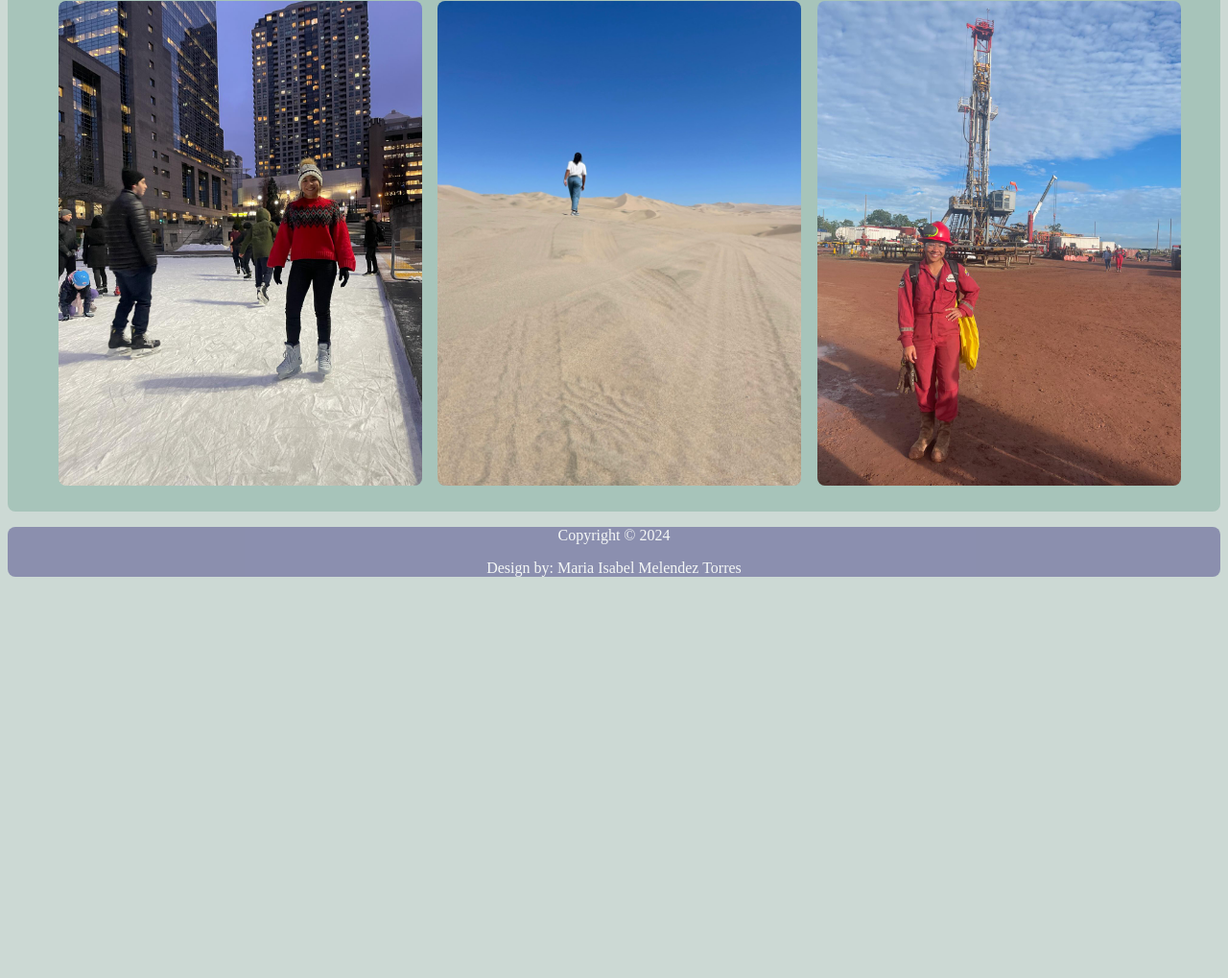
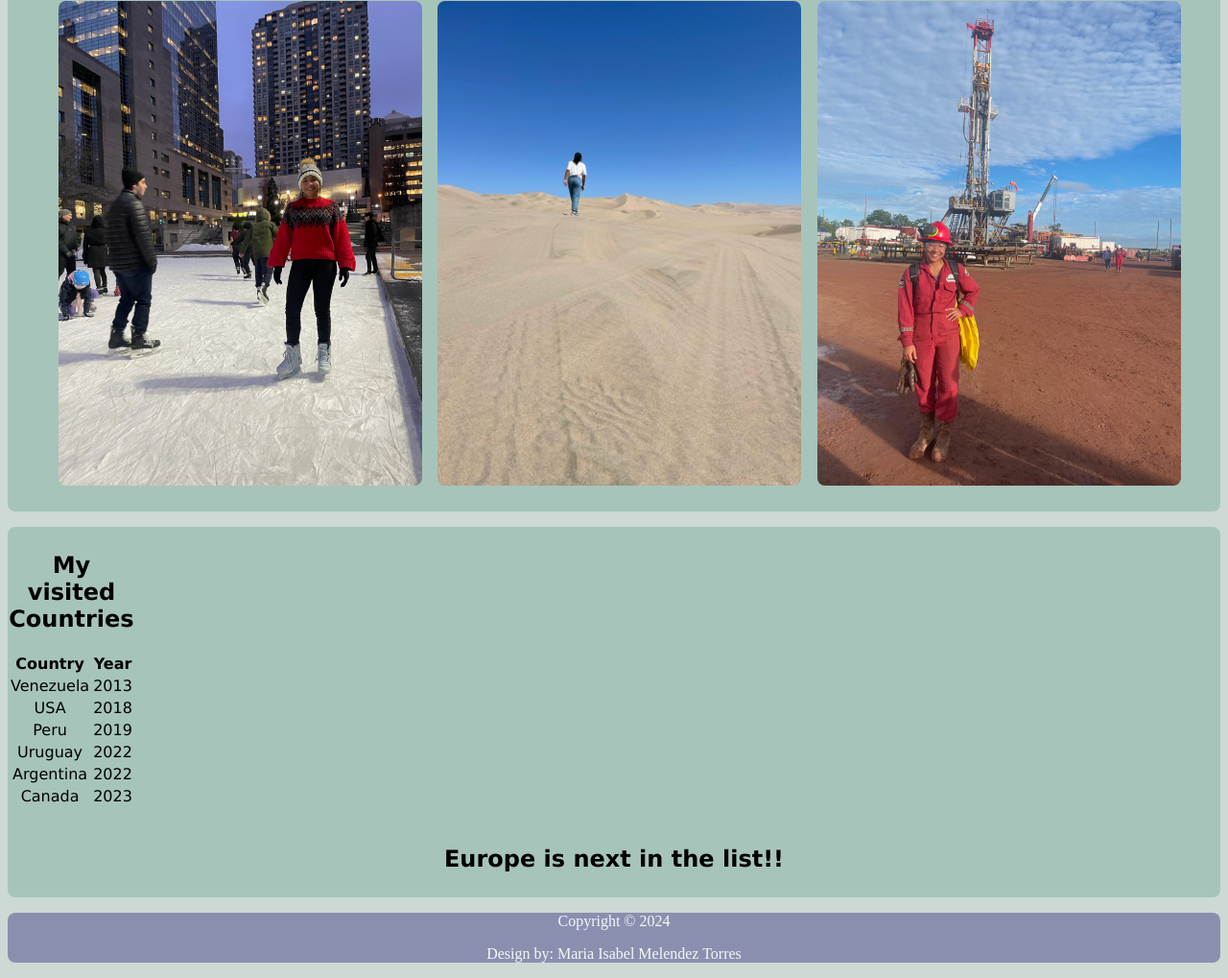
Before and after one commit to IsaMelendezT/PracticeExercise2, a plain HTML site: page gallery.html in a window 1280 px wide. Shown: the part 861-1880 px from the top of the page at 96% size. Before the commit the page ends 1478 px from the top, so only its background shows below. Drawn offline with Linux system fonts and the light colour scheme.

Commit message:
Adding a table to gallery page

```diff
--- a/gallery.html
+++ b/gallery.html
@@ -48,6 +48,48 @@
                     <img src="./IMG/work.jpeg" alt="Engineer Picture">
                 </figure>
             </section>
+            <section class="body-container">
+                <table id="table_countries">
+                    <caption><h2>My visited Countries</h2></caption>
+                    <tr>
+                        <th>Country</th>
+                        <th>Year</th>
+                    </tr>
+
+                    <tr>
+                        <td>Venezuela</td>
+                        <td>2013</td>
+                    </tr>
+
+                    <tr>
+                        <td>USA</td>
+                        <td>2018</td>
+                    </tr>
+
+                    <tr>
+                        <td>Peru</td>
+                        <td>2019</td>
+                    </tr>
+
+                    <tr>
+                        <td>Uruguay</td>
+                        <td>2022</td>
+                    </tr>
+
+                    <tr>
+                        <td>Argentina</td>
+                        <td>2022</td>
+                    </tr>
+
+                    <tr>
+                        <td>Canada</td>
+                        <td>2023</td>
+                    </tr>
+
+                </table>
+                <br>
+                <h2>Europe is next in the list!!</h2>
+            </section>
 
         </main>
 
```
